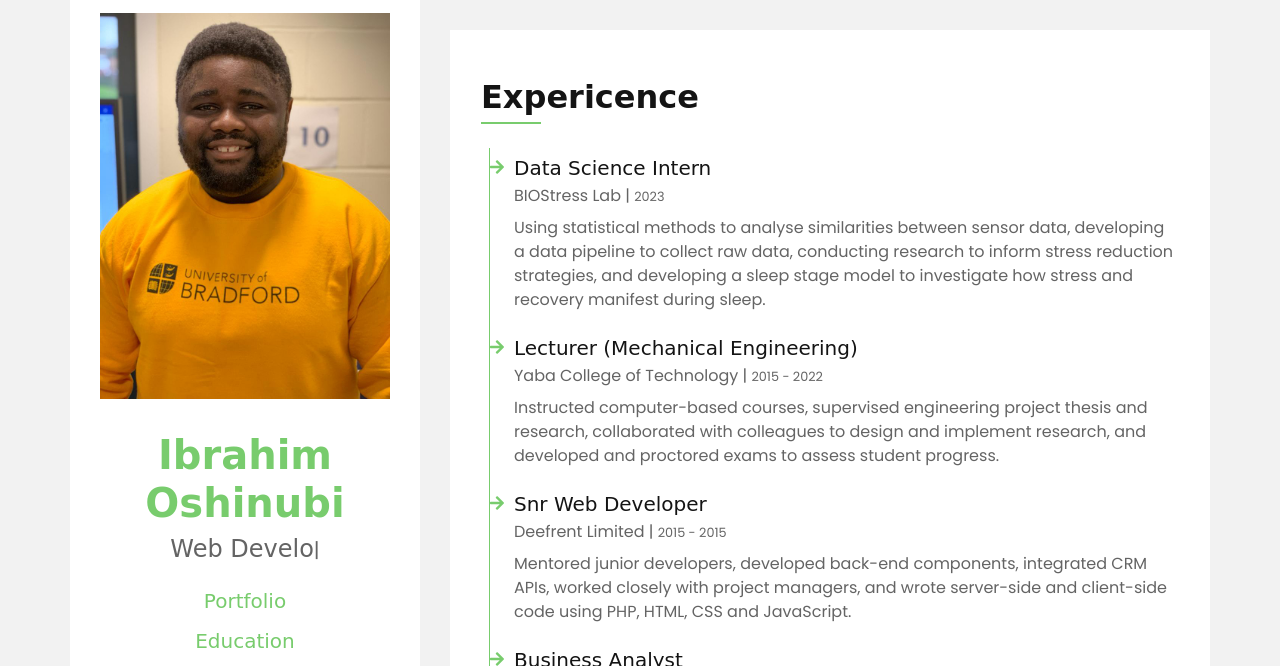
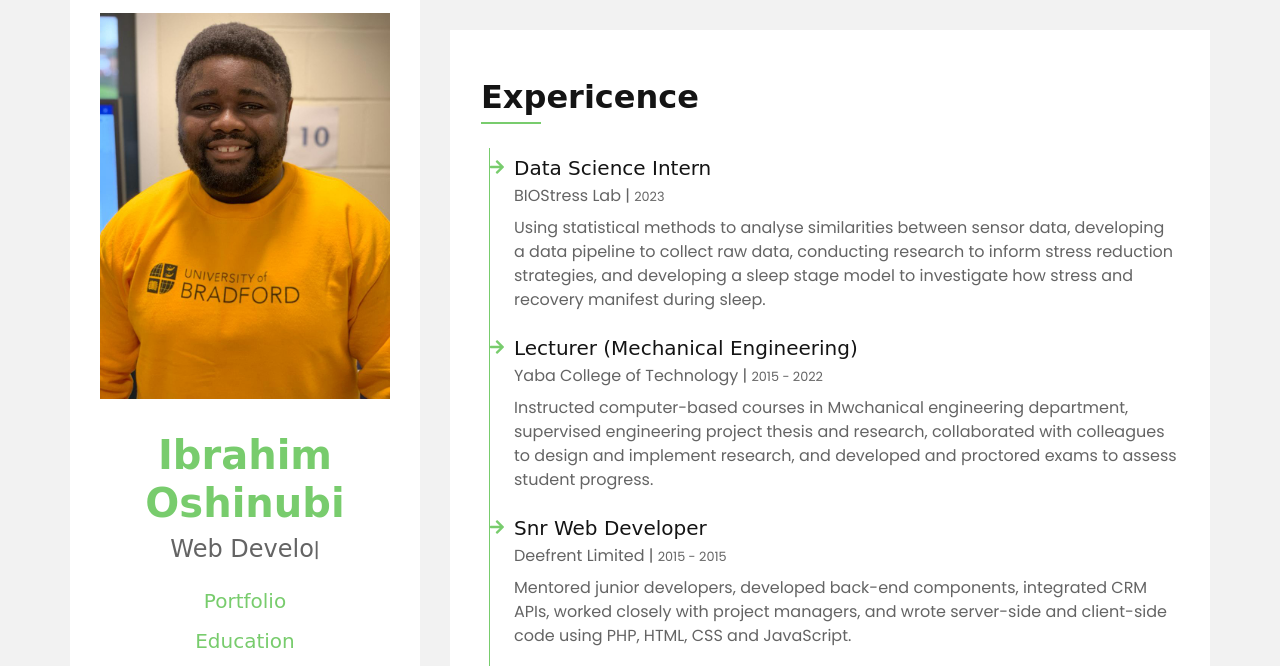
Before and after one commit to ibrahim2032/ibrahimoshinubi.github.io, a plain HTML site: page experience.html in a window 1280 px wide. Shown: the top 666 px of the page. Drawn offline with nearby package versions, Linux system fonts and the light colour scheme; a web font is replaced by a local one.

Commit message:
Experience modified

```diff
--- a/experience.html
+++ b/experience.html
@@ -74,7 +74,7 @@
                                     <i class="fa fa-arrow-right text-primary position-absolute" style="top: 3px; left: -24px;"></i>
                                     <h5 class="mb-1">Lecturer (Mechanical Engineering)</h5>
                                     <p class="mb-2">Yaba College of Technology | <small>2015 - 2022</small></p>
-                                    <p>Instructed computer-based courses, supervised engineering project thesis and research, collaborated with colleagues to design and implement research, and developed and proctored exams to assess student progress.</p>
+                                    <p>Instructed computer-based courses in Mwchanical engineering department, supervised engineering project thesis and research, collaborated with colleagues to design and implement research, and developed and proctored exams to assess student progress.</p>
                                 </div>
                                 <div class="position-relative mb-4">
                                     <i class="fa fa-arrow-right text-primary position-absolute" style="top: 3px; left: -24px;"></i>
```
